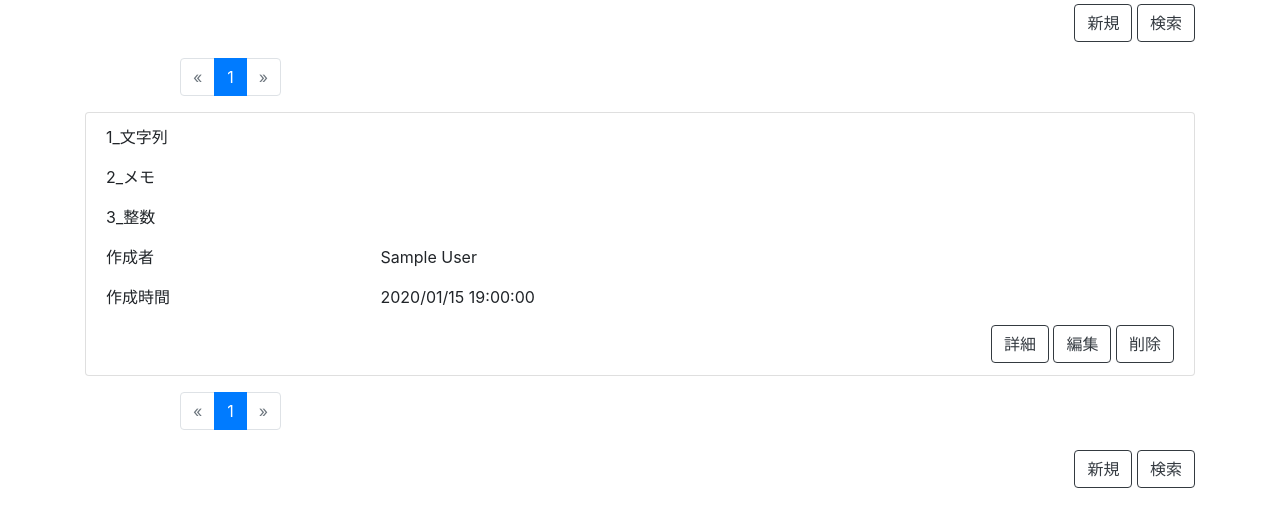
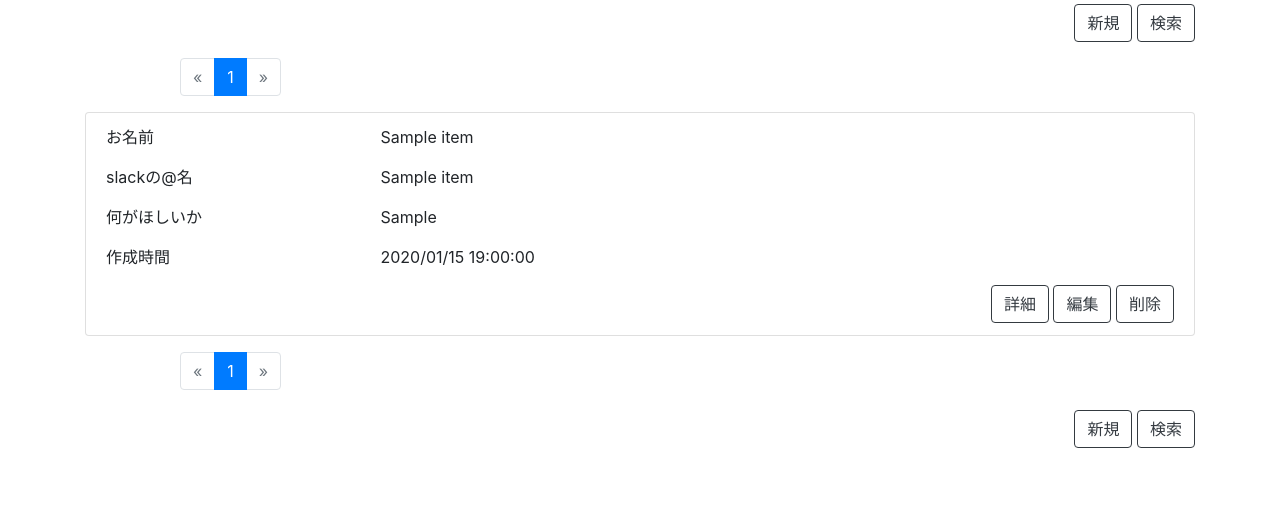
Before and after one commit to niya1123/csg_hosiimo, a Django app: page / in a window 1280 px wide. Shown: the part 56-583 px from the top of the page. Run offline with Django 3.2, Linux system fonts and the light colour scheme; a user stored in the database is signed in; tables that the repository leaves empty hold one stand-in row (values such as "Sample post"); some libraries are stand-ins or nearby versions.

Commit message:
item_filter.htmlの修正

```diff
--- a/app/templates/app/item_filter.html
+++ b/app/templates/app/item_filter.html
@@ -45,34 +45,26 @@
                             {# item_detail_contents.html を参考に必要な項目を追加してください #}
                             <div class="row">
                                 <div class="col-5 col-sm-3">
-                                    <p>1_文字列</p>
+                                    <p>お名前</p>
                                 </div>
                                 <div class="col-7 col-sm-9">
-                                    <p>{{ item.sample_1|default_if_none:"未入力" }}</p>
+                                    <p>{{ item.name|default_if_none:"未入力" }}</p>
                                 </div>
                             </div>
                             <div class="row">
                                 <div class="col-5 col-sm-3">
-                                    <p>2_メモ</p>
+                                    <p>slackの@名</p>
                                 </div>
                                 <div class="col-7 col-sm-9">
-                                    <p>{{ item.sample_2|default_if_none:"未入力" }}</p>
+                                    <p>{{ item.slack_name|default_if_none:"未入力" }}</p>
                                 </div>
                             </div>
                             <div class="row">
                                 <div class="col-5 col-sm-3">
-                                    <p>3_整数</p>
+                                    <p>何がほしいか</p>
                                 </div>
                                 <div class="col-7 col-sm-9">
-                                    <p>{{ item.sample_3|default_if_none:"未入力" }}</p>
-                                </div>
-                            </div>
-                            <div class="row">
-                                <div class="col-5 col-sm-3">
-                                    <p>作成者</p>
-                                </div>
-                                <div class="col-7 col-sm-9">
-                                    <p>{{ item.created_by.get_full_name }}</p>
+                                    <p>{{ item.what_do_you_want|default_if_none:"未入力" }}</p>
                                 </div>
                             </div>
                             <div class="row">
```
